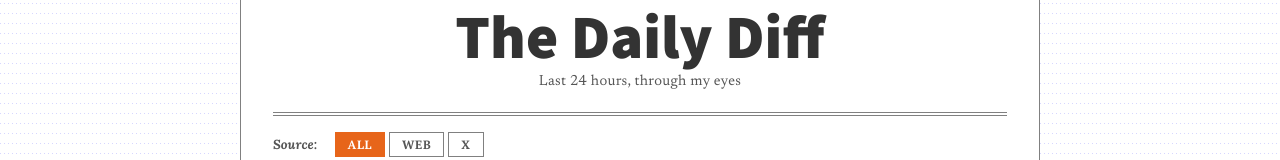
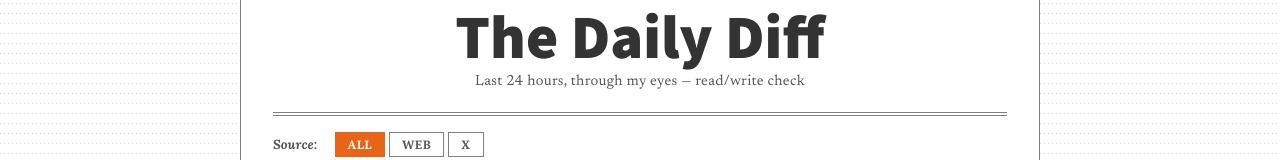
Before and after one commit to indrayam/samachar, a plain HTML site: page index.html in a window 1280 px wide. Shown: the part 246-406 px from the top of the page. Drawn offline with Linux system fonts and the light colour scheme.

Commit message:
Mark Daily Diff tagline as a read/write check
Temporary masthead copy so a write to this repo is visible and easy to revert.

```diff
--- a/index.html
+++ b/index.html
@@ -59,7 +59,7 @@
         <div class="masthead-brand">
           <div class="masthead-brand-copy">
             <p class="masthead-name">The Daily Diff</p>
-            <p class="masthead-tagline">Last 24 hours, through my eyes</p>
+            <p class="masthead-tagline">Last 24 hours, through my eyes — read/write check</p>
           </div>
         </div>
 
```
